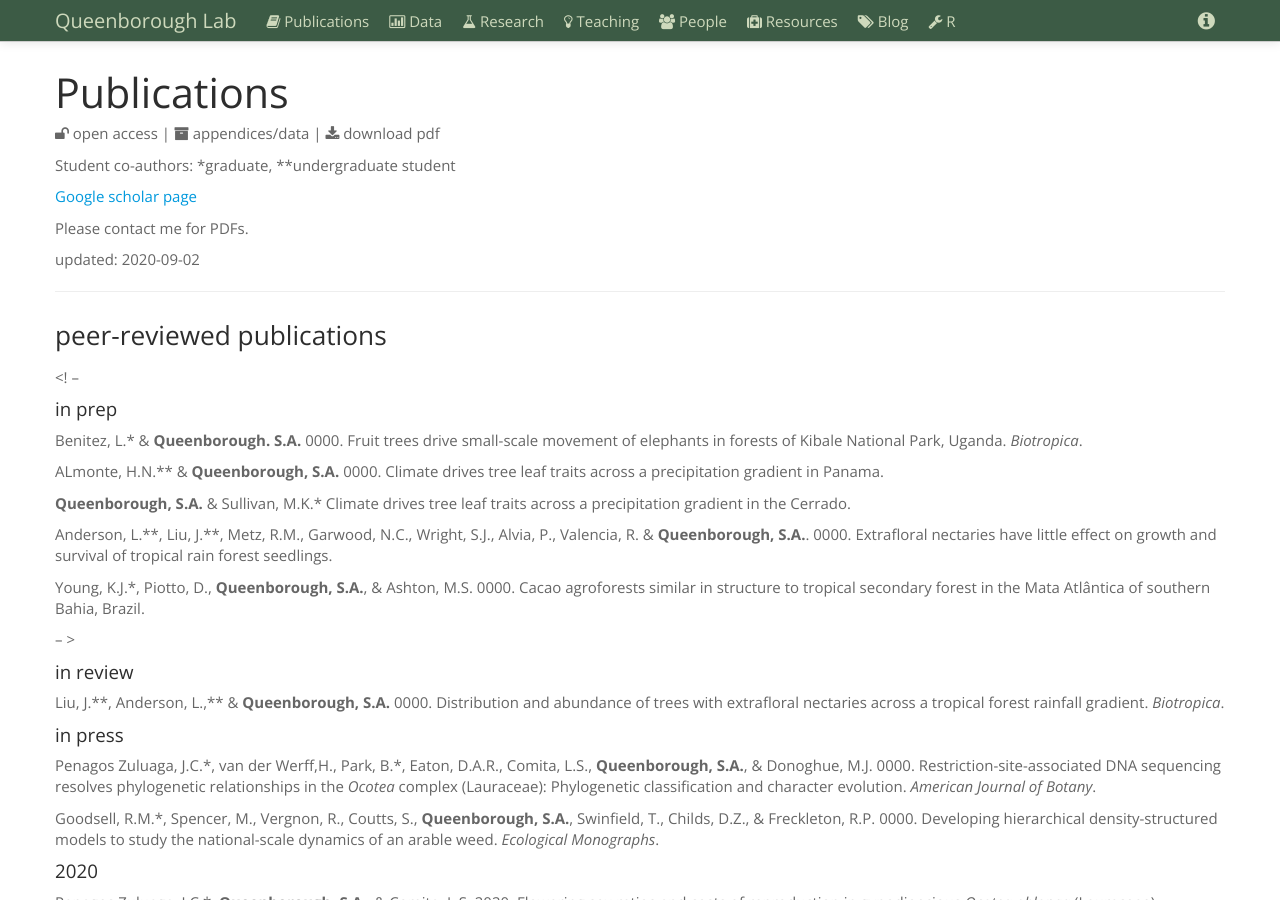
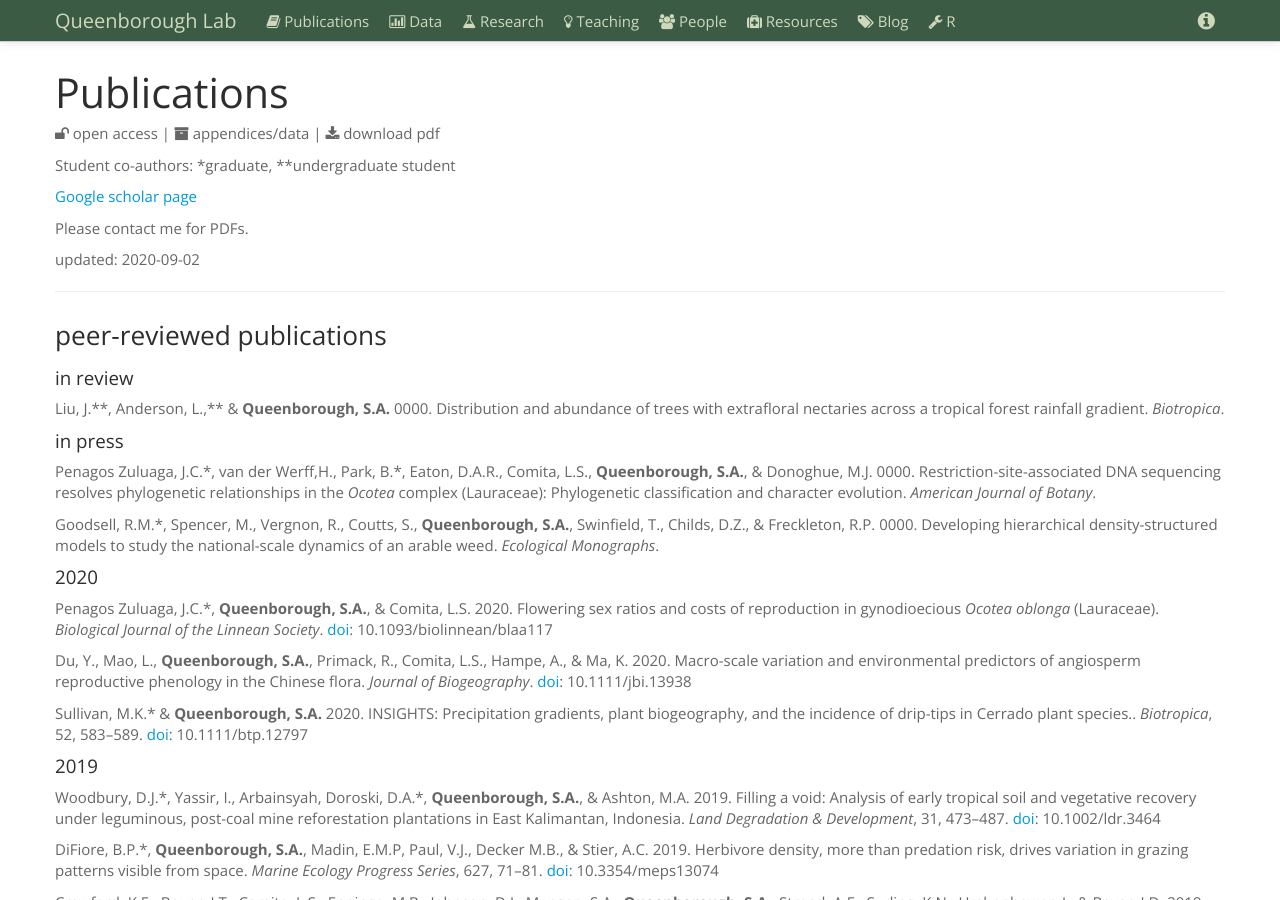
Before and after one commit to saq/saq.github.io, a Jekyll site: the page built from publications.md, in a window 1280 px wide and 900 px high. Built offline with Jekyll 4.4.1, drawn with Linux system fonts in a browser that asks for light colours.

Commit message:
Update publications.md

```diff
--- a/publications.md
+++ b/publications.md
@@ -23,21 +23,14 @@ updated: 2020-09-02
 
 ### peer-reviewed publications
 
-<! --
+<!--
 #### in prep
-
 Benitez, L.\* & **Queenborough. S.A.** 0000. Fruit trees drive small-scale movement of elephants in forests of Kibale National Park, Uganda. *Biotropica*.
-
-ALmonte, H.N.\*\* & **Queenborough, S.A.** 0000. Climate drives tree leaf traits across a precipitation gradient in Panama.
-
+Almonte, H.N.\*\* & **Queenborough, S.A.** 0000. Climate drives tree leaf traits across a precipitation gradient in Panama.
 **Queenborough, S.A.** & Sullivan, M.K.\* Climate drives tree leaf traits across a precipitation gradient in the Cerrado.
-
 Anderson, L.\*\*, Liu, J.\*\*, Metz, R.M., Garwood, N.C., Wright, S.J., Alvia, P., Valencia, R. & **Queenborough, S.A.**. 0000. Extrafloral nectaries have little effect on growth and survival of tropical rain forest seedlings.
-
 Young, K.J.\*, Piotto, D., **Queenborough, S.A.**, & Ashton, M.S. 0000. Cacao agroforests similar in structure to tropical secondary forest in the Mata Atlântica of southern Bahia, Brazil.
-
-
--- >
+-->
 
 
 #### in review
```
